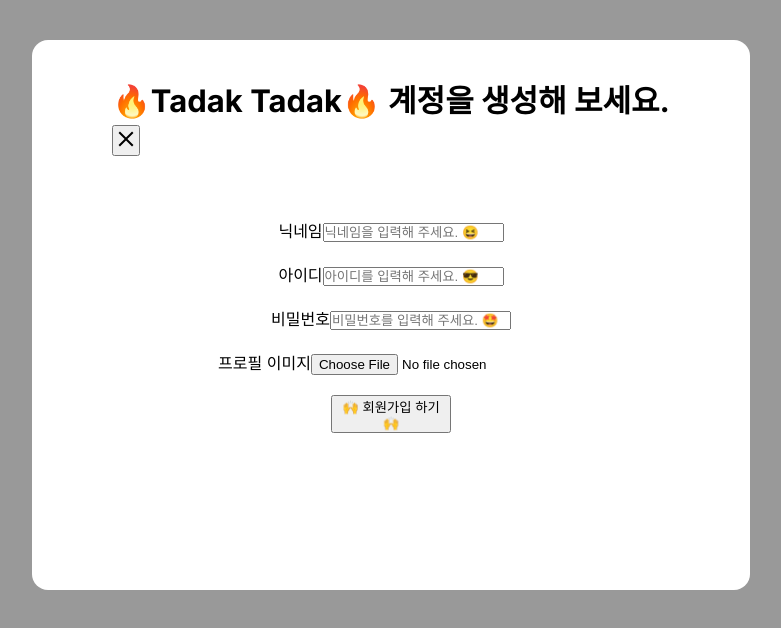
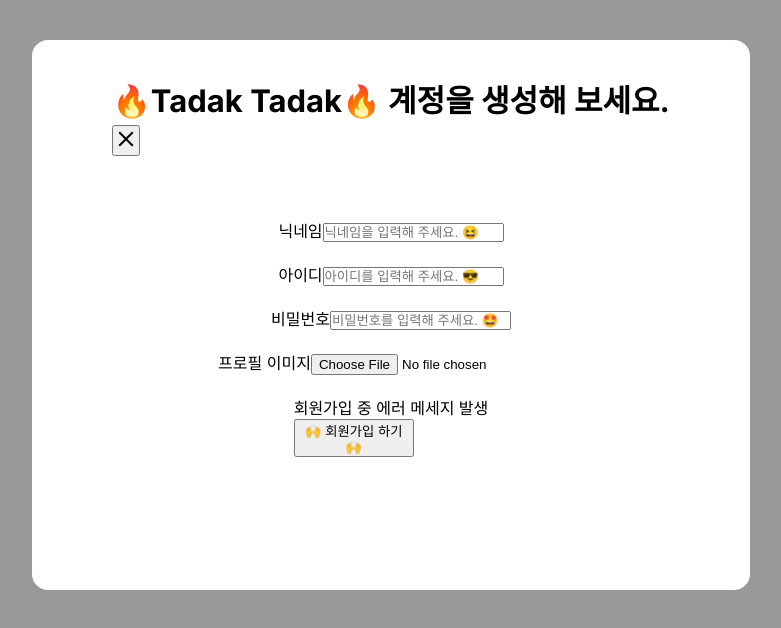
Before and after one commit to next-level-cjwj/Next.js-Project, a Next.js app: page /i/flow/signup in a window 1280 px wide. Shown: the top 628 px of the page, without its empty margins (249-1030 px from the left). Built offline with nearby package versions, Linux system fonts and the light colour scheme; no server answers.

Commit message:
feat: form action 연결

```diff
--- a/src/app/(beforeLogin)/_component/SignupModal.tsx
+++ b/src/app/(beforeLogin)/_component/SignupModal.tsx
@@ -1,10 +1,31 @@
-// SignupModal.tsx
+'use client'
+
+import { useFormState, useFormStatus } from 'react-dom'
 import onSubmit from '../_lib/signup'
 import BackButtons from './BackButtons'
 import style from './signup.module.css'
 
 export default function SignupModal() {
-  const submit = onSubmit
+  const [state, formAction] = useFormState(onSubmit, { message: null })
+  const { pending } = useFormStatus()
+
+  const showMessage = (message: string) => {
+    if (message === 'no_id') {
+      return '아이디를 다시 입력해주세요!'
+    }
+    if (message === 'no_nickname') {
+      return '닉네임을 다시 입력해주세요!'
+    }
+    if (message === 'no_password') {
+      return '비밀번호를 다시 입력해주세요!'
+    }
+    if (message === 'no_image') {
+      return '이미지를 다시 업로드 해주세요!'
+    }
+    if (message === 'user_exists') {
+      return '이미 사용 중인 아이디입니다!'
+    }
+  }
 
   return (
     <div className={style.modalBackground}>
@@ -14,7 +35,7 @@
           <BackButtons />
         </div>
         <form
-          action={submit}
+          action={formAction}
           style={{
             display: 'flex',
             flexDirection: 'column',
@@ -71,9 +92,12 @@
               required
             />
           </div>
-          <button type='submit' style={{ width: '120px' }}>
-            🙌 회원가입 하기 🙌
-          </button>
+          <div className={style.modalFooter}>
+            <div>회원가입 중 에러 메세지 발생</div>
+            <button type='submit' style={{ width: '120px' }} disabled={pending}>
+              🙌 회원가입 하기 🙌
+            </button>
+          </div>
         </form>
       </div>
     </div>
```
